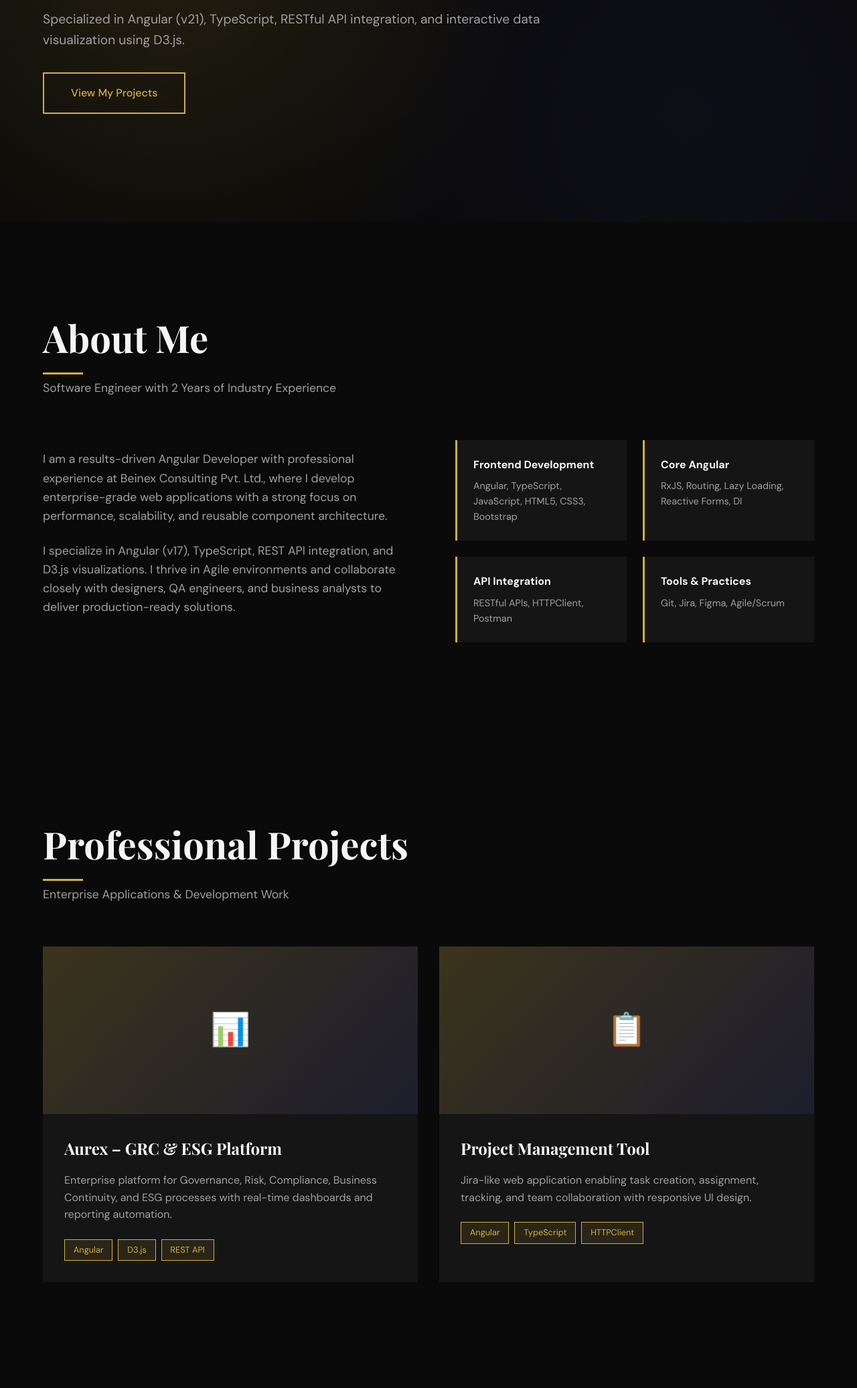
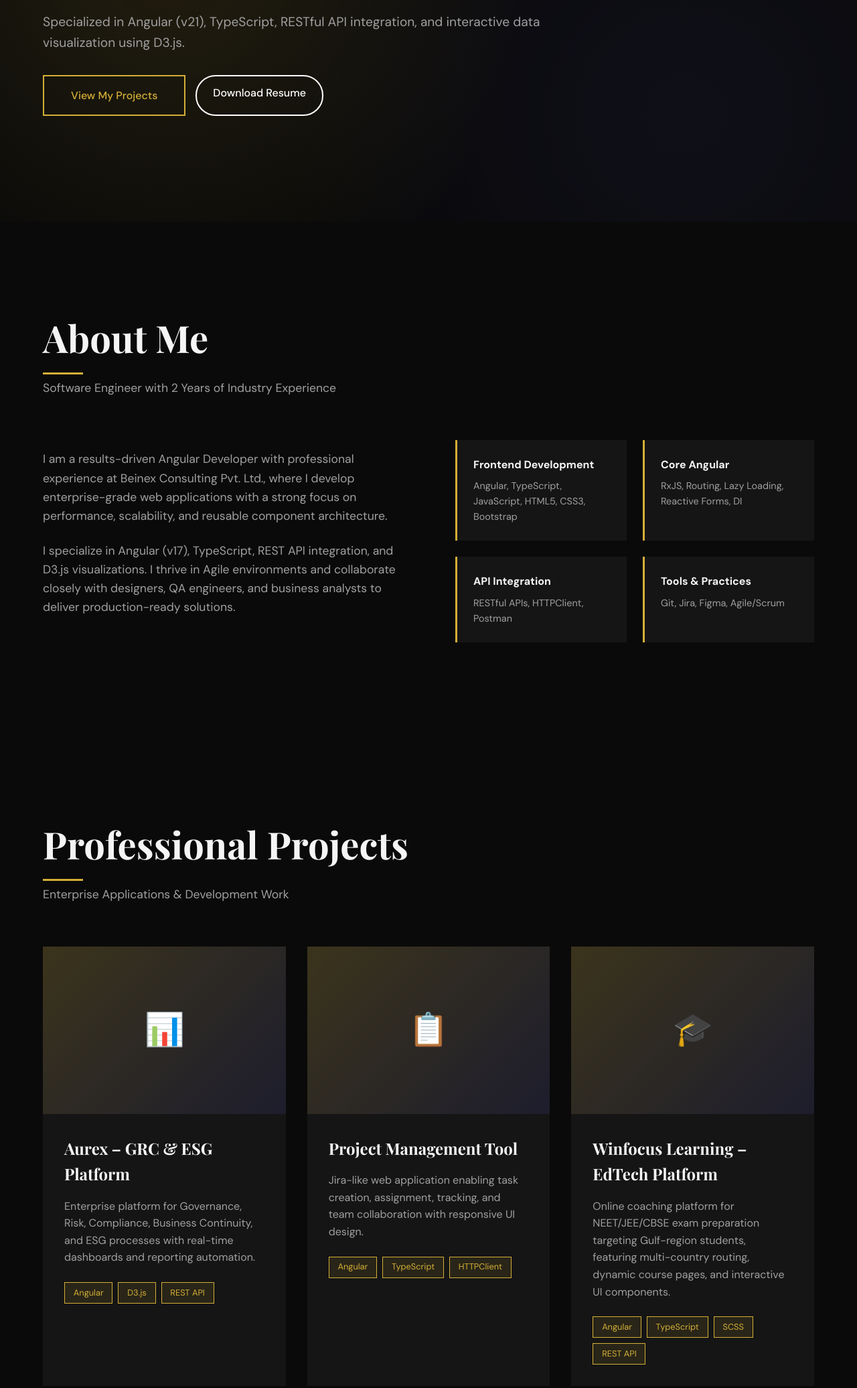
Before and after one commit to Parvathignair/Portfolio, a plain HTML site: page index.html in a window 1280 px wide. Shown: the part 469-2541 px from the top of the page at 67% size. Drawn offline with nearby package versions, Linux system fonts and the light colour scheme.

Commit message:
project-addition

```diff
--- a/index.html
+++ b/index.html
@@ -28,6 +28,7 @@
     </nav>
 
     <!-- Hero Section -->
+<!-- Hero Section -->
 <section class="hero" id="home">
     <div class="hero-bg"></div>
     <div class="hero-content">
@@ -36,9 +37,20 @@
         <p class="hero-description">
             Specialized in Angular (v21), TypeScript, RESTful API integration, and interactive data visualization using D3.js.
         </p>
+
+        <!-- Buttons -->
+        <div class="hero-buttons">
             <a href="#projects" class="cta-button">View My Projects</a>
+
+            <a href="PARVATHI_Resume.pdf"
+               class="resume-button"
+               target="_blank">
+               Download Resume
+            </a>
+        </div>
     </div>
 </section>
+
 
     <!-- About Section -->
     <section id="about">
@@ -87,7 +99,7 @@
 
         <div class="projects-grid">
 
-            <div class="project-card reveal">
+            <div class="project-card reveal" style="cursor: pointer;" onclick="window.open('https://www.aurex.ai/', '_blank')">
                 <div class="project-image">📊</div>
                 <div class="project-info">
                     <h3 class="project-title">Aurex – GRC & ESG Platform</h3>
@@ -103,7 +115,7 @@
                 </div>
             </div>
 
-            <div class="project-card reveal">
+            <div class="project-card reveal" >
                 <div class="project-image">📋</div>
                 <div class="project-info">
                     <h3 class="project-title">Project Management Tool</h3>
@@ -115,6 +127,24 @@
                         <span class="tag">Angular</span>
                         <span class="tag">TypeScript</span>
                         <span class="tag">HTTPClient</span>
+                    </div>
+                </div>
+            </div>
+
+           <div class="project-card reveal" style="cursor: pointer;" onclick="window.open('https://www.aiserwin.com/uae', '_blank')">
+    <div class="project-image">🎓</div>
+    <div class="project-info">
+        <h3 class="project-title">Winfocus Learning – EdTech Platform</h3>
+        <p class="project-description">
+            Online coaching platform for NEET/JEE/CBSE exam preparation targeting
+            Gulf-region students, featuring multi-country routing, dynamic course pages,
+            and interactive UI components.
+        </p>
+        <div class="project-tags">
+            <span class="tag">Angular</span>
+            <span class="tag">TypeScript</span>
+            <span class="tag">SCSS</span>
+            <span class="tag">REST API</span>
         </div>
     </div>
 </div>
--- a/style.css
+++ b/style.css
@@ -496,3 +496,26 @@ footer {
         display: none;
     }
 }
+
+.hero-buttons {
+    margin-top: 25px;
+    display: flex;
+    gap: 15px;
+    flex-wrap: wrap;
+}
+
+.resume-button {
+    padding: 12px 24px;
+    background: transparent;
+    color: #ffffff;
+    border: 2px solid #ffffff;
+    border-radius: 30px;
+    text-decoration: none;
+    font-weight: 500;
+    transition: all 0.3s ease;
+}
+
+.resume-button:hover {
+    background: #ffffff;
+    color: #000000;
+}
```
Also changed, not shown: 1 other file. Lines whose indentation alone changed are shown as unchanged.
